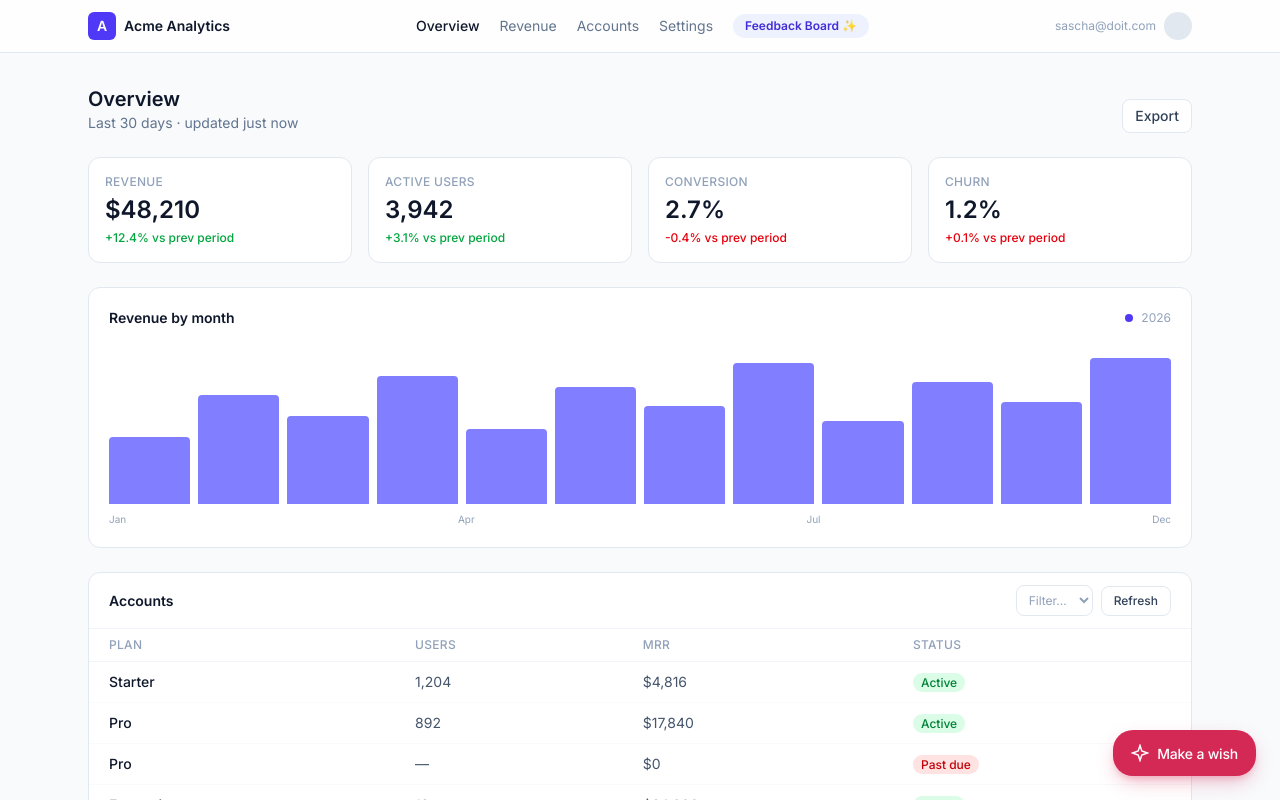
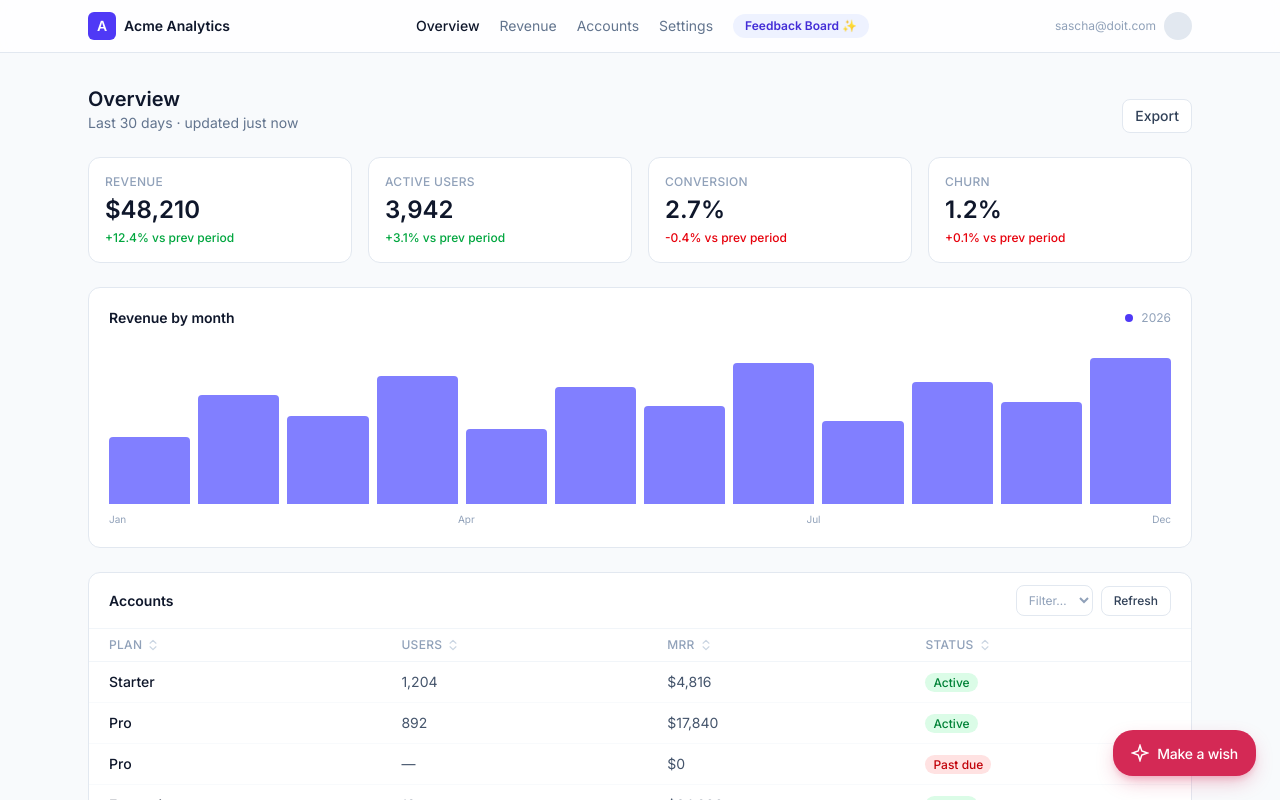
Before and after one commit to doitbse/make-a-wish, a Next.js app: page / in a window 1280 px wide. Shown: the top 800 px of the page. Built offline with nearby package versions, Linux system fonts and the light colour scheme.

Commit message:
feat(adk): make users and MRR table columns sortable
Automated feature implementation proposed by Google ADK Agent (gemini-3.8-flash).
File: src/app/page.tsx
Rationale: Make Acme Analytics accounts table columns sortable with numeric parsing for users and MRR metrics

```diff
--- a/src/app/page.tsx
+++ b/src/app/page.tsx
@@ -1,3 +1,6 @@
+"use client";
+
+import { useMemo, useState } from "react";
 import Link from "next/link";
 
 /**
@@ -26,7 +29,98 @@ const ROWS = [
   { plan: "Pro", users: "377", mrr: "$7,540", status: "Active" },
 ];
 
+type ColumnKey = "plan" | "users" | "mrr" | "status";
+
+function parseNumeric(val: string): number {
+  const cleaned = val.replace(/[^0-9.-]+/g, "");
+  const num = parseFloat(cleaned);
+  return Number.isNaN(num) ? 0 : num;
+}
+
+function SortIcon({
+  active,
+  order,
+}: {
+  active: boolean;
+  order?: "asc" | "desc";
+}) {
+  if (!active) {
+    return (
+      <svg
+        className="h-3.5 w-3.5 text-slate-300 transition-colors group-hover:text-slate-500"
+        fill="none"
+        viewBox="0 0 24 24"
+        stroke="currentColor"
+        strokeWidth="2"
+        aria-hidden="true"
+      >
+        <path
+          strokeLinecap="round"
+          strokeLinejoin="round"
+          d="M7 15l5 5 5-5M7 9l5-5 5 5"
+        />
+      </svg>
+    );
+  }
+
+  if (order === "asc") {
+    return (
+      <svg
+        className="h-3.5 w-3.5 text-indigo-600"
+        fill="none"
+        viewBox="0 0 24 24"
+        stroke="currentColor"
+        strokeWidth="2.5"
+        aria-hidden="true"
+      >
+        <path strokeLinecap="round" strokeLinejoin="round" d="M5 15l7-7 7 7" />
+      </svg>
+    );
+  }
+
+  return (
+    <svg
+      className="h-3.5 w-3.5 text-indigo-600"
+      fill="none"
+      viewBox="0 0 24 24"
+      stroke="currentColor"
+      strokeWidth="2.5"
+      aria-hidden="true"
+    >
+      <path strokeLinecap="round" strokeLinejoin="round" d="M19 9l-7 7-7-7" />
+    </svg>
+  );
+}
+
 export default function Home() {
+  const [sortKey, setSortKey] = useState<ColumnKey | null>(null);
+  const [sortOrder, setSortOrder] = useState<"asc" | "desc">("desc");
+
+  const handleSort = (key: ColumnKey) => {
+    if (sortKey === key) {
+      setSortOrder((prev) => (prev === "asc" ? "desc" : "asc"));
+    } else {
+      setSortKey(key);
+      setSortOrder(key === "users" || key === "mrr" ? "desc" : "asc");
+    }
+  };
+
+  const sortedRows = useMemo(() => {
+    if (!sortKey) return ROWS;
+
+    return [...ROWS].sort((a, b) => {
+      if (sortKey === "users" || sortKey === "mrr") {
+        const valA = parseNumeric(a[sortKey]);
+        const valB = parseNumeric(b[sortKey]);
+        return sortOrder === "asc" ? valA - valB : valB - valA;
+      }
+      const strA = a[sortKey].toLowerCase();
+      const strB = b[sortKey].toLowerCase();
+      return sortOrder === "asc"
+        ? strA.localeCompare(strB)
+        : strB.localeCompare(strA);
+    });
+  }, [sortKey, sortOrder]);
   return (
     <div className="flex min-h-full flex-col">
       {/* Top nav */}
@@ -164,6 +258,7 @@ export default function Home() {
               </select>
               <button
                 type="button"
+                onClick={() => setSortKey(null)}
                 className="rounded-lg border border-slate-200 px-3 py-1.5 text-xs font-medium text-slate-700 hover:border-slate-300"
               >
                 Refresh
@@ -173,16 +268,88 @@ export default function Home() {
           <table className="w-full text-left text-sm">
             <thead>
               <tr className="border-b border-slate-100 text-xs uppercase tracking-wide text-slate-400">
-                <th className="px-5 py-2 font-medium">Plan</th>
-                <th className="px-5 py-2 font-medium">Users</th>
-                <th className="px-5 py-2 font-medium">MRR</th>
-                <th className="px-5 py-2 font-medium">Status</th>
+                <th
+                  className="px-5 py-2 font-medium"
+                  aria-sort={
+                    sortKey === "plan"
+                      ? sortOrder === "asc"
+                        ? "ascending"
+                        : "descending"
+                      : "none"
+                  }
+                >
+                  <button
+                    type="button"
+                    onClick={() => handleSort("plan")}
+                    className="group inline-flex items-center gap-1 uppercase tracking-wide text-slate-400 hover:text-slate-700 focus:outline-none"
+                  >
+                    <span>Plan</span>
+                    <SortIcon active={sortKey === "plan"} order={sortOrder} />
+                  </button>
+                </th>
+                <th
+                  className="px-5 py-2 font-medium"
+                  aria-sort={
+                    sortKey === "users"
+                      ? sortOrder === "asc"
+                        ? "ascending"
+                        : "descending"
+                      : "none"
+                  }
+                >
+                  <button
+                    type="button"
+                    onClick={() => handleSort("users")}
+                    className="group inline-flex items-center gap-1 uppercase tracking-wide text-slate-400 hover:text-slate-700 focus:outline-none"
+                  >
+                    <span>Users</span>
+                    <SortIcon active={sortKey === "users"} order={sortOrder} />
+                  </button>
+                </th>
+                <th
+                  className="px-5 py-2 font-medium"
+                  aria-sort={
+                    sortKey === "mrr"
+                      ? sortOrder === "asc"
+                        ? "ascending"
+                        : "descending"
+                      : "none"
+                  }
+                >
+                  <button
+                    type="button"
+                    onClick={() => handleSort("mrr")}
+                    className="group inline-flex items-center gap-1 uppercase tracking-wide text-slate-400 hover:text-slate-700 focus:outline-none"
+                  >
+                    <span>MRR</span>
+                    <SortIcon active={sortKey === "mrr"} order={sortOrder} />
+                  </button>
+                </th>
+                <th
+                  className="px-5 py-2 font-medium"
+                  aria-sort={
+                    sortKey === "status"
+                      ? sortOrder === "asc"
+                        ? "ascending"
+                        : "descending"
+                      : "none"
+                  }
+                >
+                  <button
+                    type="button"
+                    onClick={() => handleSort("status")}
+                    className="group inline-flex items-center gap-1 uppercase tracking-wide text-slate-400 hover:text-slate-700 focus:outline-none"
+                  >
+                    <span>Status</span>
+                    <SortIcon active={sortKey === "status"} order={sortOrder} />
+                  </button>
+                </th>
               </tr>
             </thead>
             <tbody>
-              {ROWS.map((r, i) => (
+              {sortedRows.map((r, i) => (
                 <tr
-                  key={i}
+                  key={`${r.plan}-${r.mrr}-${r.status}-${i}`}
                   className="border-b border-slate-50 last:border-0 hover:bg-slate-50"
                 >
                   <td className="px-5 py-2.5 font-medium text-slate-900">
```
